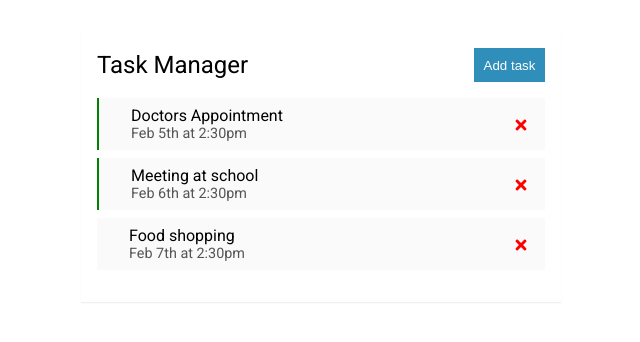
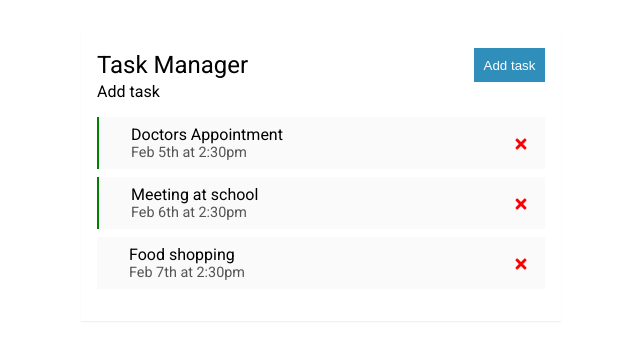
Before and after one commit to devkhaldi/task-manager, a React (Create React App) app: page / in a window 1280 px wide. Shown: the top 342 px of the page, without its empty margins (319-959 px from the left). Built offline with nearby package versions, Linux system fonts and the light colour scheme.

Commit message:
Add task

```diff
--- a/src/App.js
+++ b/src/App.js
@@ -1,4 +1,5 @@
 import { useState } from 'react'
+import AddTask from './components/AddTask'
 import Header from './components/Header'
 import Tasks from './components/Tasks'
 
@@ -20,6 +21,7 @@ function App() {
     return (
         <div className='container'>
             <Header />
+            <AddTask />
             <Tasks tasks={tasks} onDelete={onDelete} onDoubleClick={onDoubleClick} />
         </div>
     )
--- /dev/null
+++ b/src/components/AddTask.js
@@ -0,0 +1,5 @@
+const AddTask = () => {
+    return <div>Add task</div>
+}
+
+export default AddTask
```
